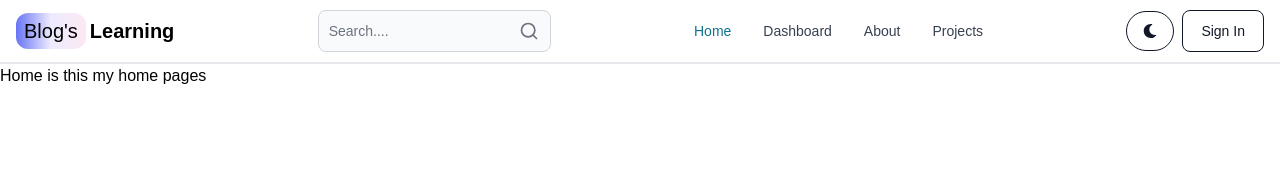
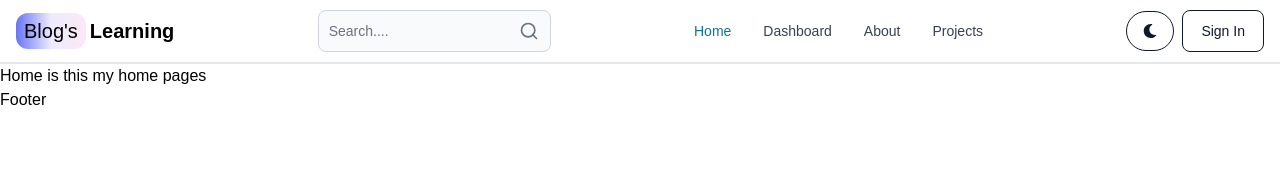
Before and after one commit to tchasinga/blogs-learning, a React (Vite) app in the folder frontend/: page / in a window 1280 px wide. Shown: the top 178 px of the page. Built offline with nearby package versions, Linux system fonts and the light colour scheme.

Commit message:
new code is added

```diff
--- a/frontend/src/App.jsx
+++ b/frontend/src/App.jsx
@@ -6,6 +6,7 @@ import SingIn from './Pages/SingIn'
 import SingUp from './Pages/SingUp'
 import Projects from './Pages/Projects'
 import Header from './Components/Header'
+import Footer from './Components/Footer'
 
 function App() {
 
@@ -22,6 +23,7 @@ function App() {
           <Route path="/sign-up" element={<SingUp/>} />
           <Route path="/projects" element={<Projects/>} />
         </Routes>
+        <Footer />
       </BrowserRouter>
     </div>
   )
```
